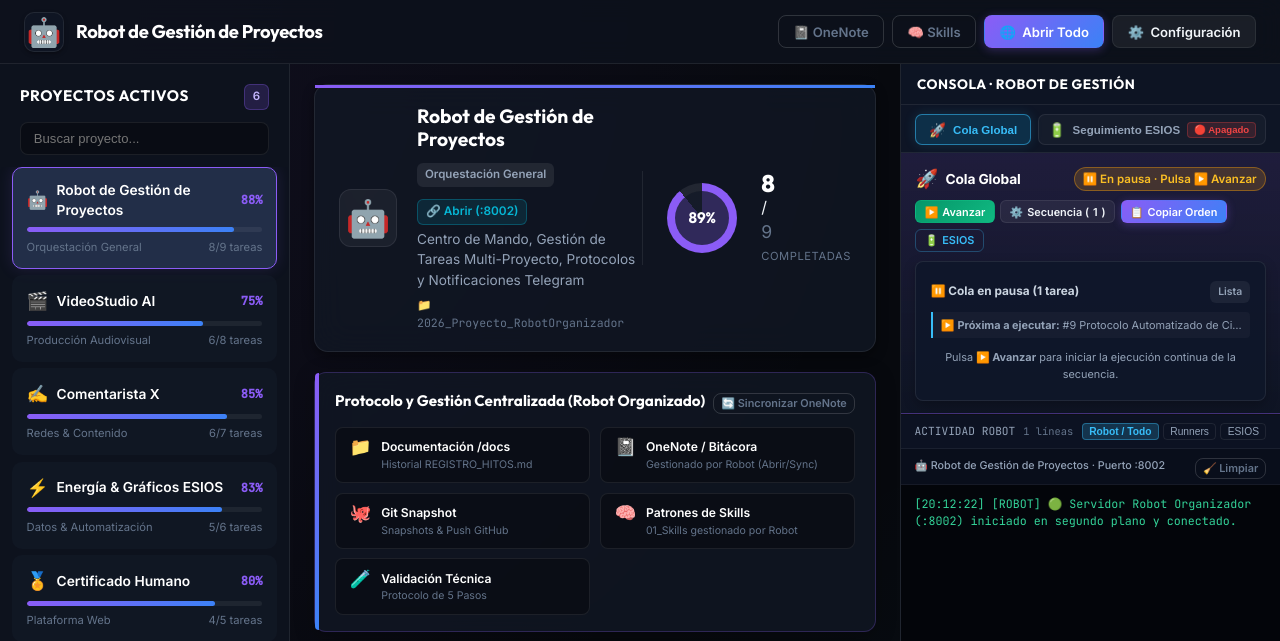
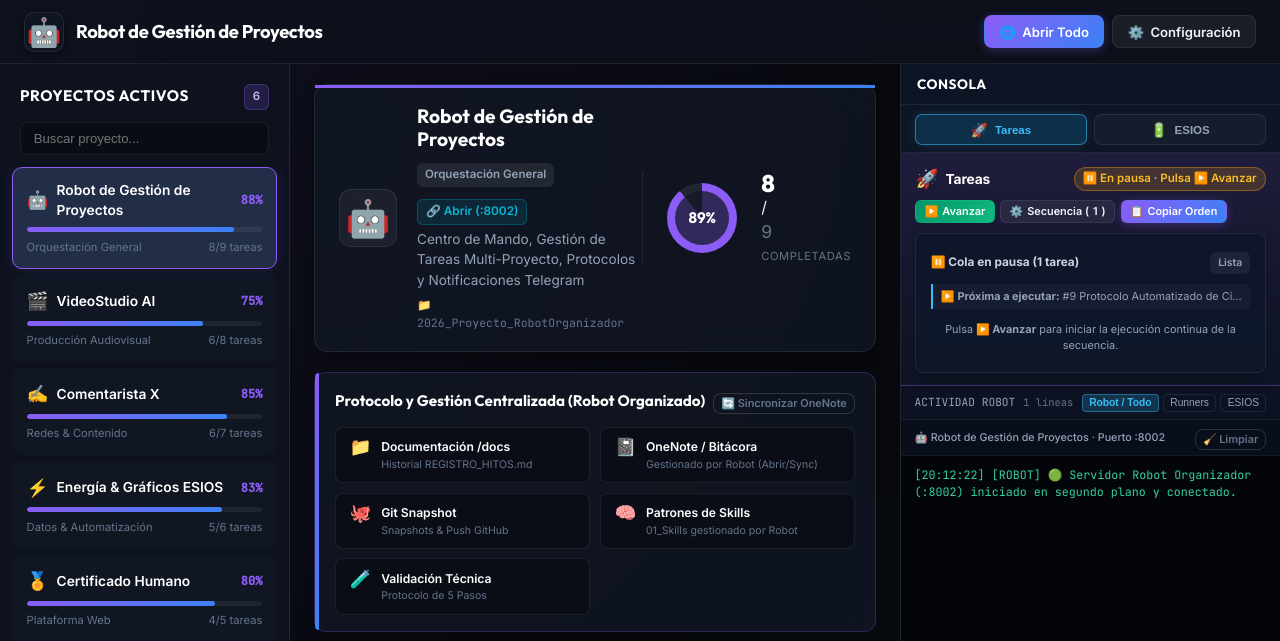
Before and after one commit to Guivila-GVL/Robot_Organizador, a FastAPI app: page / in a window 1280 px wide. Shown: the top 641 px of the page. Run offline with FastAPI, Linux system fonts and the light colour scheme; data comes from the database, SQL or seed files in the repository; data that the repository does not hold is empty.

Commit message:
feat(hito): Quitar lo de «Robot de Gestión» de OneNote [protocolo-completado]

```diff
--- a/app/static/js/app.js
+++ b/app/static/js/app.js
@@ -2064,9 +2064,6 @@ function renderSelectedTrackingCard(data) {
         </button>
         <button type="button" class="btn btn-xs btn-outline" onclick="openServiceUrl('http://127.0.0.1:8050')" style="flex:1; justify-content:center;" title="Abrir panel web local del Actualizador ESIOS">
           🔗 Panel :8050
-        </button>
-        <button type="button" class="btn btn-xs btn-secondary" onclick="setSidebarTopTab('queue')" style="flex:1; justify-content:center;" title="Volver a la vista de Cola Global">
-          🚀 Cola Global
         </button>
       </div>
     </div>
--- a/app/templates/index.html
+++ b/app/templates/index.html
@@ -26,12 +26,6 @@
 
     <!-- Top Action Buttons -->
     <div class="nav-actions">
-      <button class="btn btn-outline" onclick="openProjectResource('onenote')" title="Abrir Bloc de notas en OneNote gestionado por el Robot">
-        <span>📓 OneNote</span>
-      </button>
-      <button class="btn btn-outline" onclick="openProjectResource('skills')" title="Abrir carpeta de Skills y patrones centralizada">
-        <span>🧠 Skills</span>
-      </button>
       <button class="btn btn-primary" id="btnOpenAllServices" title="Abrir todas las páginas de servicios activos">
         <span class="btn-icon">🌐</span> Abrir Todo
       </button>
@@ -209,28 +203,27 @@
       <!-- Encabezado de la barra lateral -->
       <div class="sidebar-header activity-sidebar-header">
         <div class="activity-title-group">
-          <h2>Consola · Robot de Gestión</h2>
+          <h2>Consola</h2>
         </div>
       </div>
 
-      <!-- Selector de Pestañas Superiores: Cola Global vs Seguimiento ESIOS -->
+      <!-- Selector de Pestañas Superiores: Tareas vs ESIOS -->
       <div class="sidebar-top-tabs" id="sidebarTopTabs">
-        <button type="button" class="sidebar-top-tab active" id="tabBtnQueue" onclick="setSidebarTopTab('queue')" title="Panel y control de ejecución de la Cola Global">
-          <span class="tab-icon">🚀</span> Cola Global
+        <button type="button" class="sidebar-top-tab active" id="tabBtnQueue" onclick="setSidebarTopTab('queue')" title="Panel y control de ejecución de Tareas">
+          <span class="tab-icon">🚀</span> Tareas
         </button>
         <button type="button" class="sidebar-top-tab" id="btnTrackEsios" onclick="setSidebarTopTab('esios')" title="Pestaña de seguimiento e ingesta en vivo de ESIOS (:8050)">
-          <span class="tab-icon">🔋</span> Seguimiento ESIOS
-          <span class="esios-status-chip" id="esiosStatusChip">✅ Listo</span>
+          <span class="tab-icon">🔋</span> ESIOS
         </button>
       </div>
 
-      <!-- PANEL A: Gestión y Control de la Cola Global -->
+      <!-- PANEL A: Gestión y Control de Tareas -->
       <div class="global-queue-panel" id="globalQueuePanel">
         <div class="queue-panel-header">
           <div class="queue-panel-top-row">
             <div class="queue-panel-status">
               <span class="queue-panel-icon">🚀</span>
-              <span class="queue-panel-title">Cola Global</span>
+              <span class="queue-panel-title">Tareas</span>
             </div>
             <span class="queue-runner-chip" id="queueRunnerChip">🟢 En espera</span>
           </div>
@@ -246,9 +239,6 @@
             </button>
             <button class="btn btn-primary btn-xs" id="btnSidebarCopyQueue" onclick="copyGlobalQueueSequence()" title="Copiar orden completa para pegarla en Antigravity">
               <span class="btn-icon">📋</span> Copiar Orden
-            </button>
-            <button class="btn btn-outline btn-xs btn-open-esios" id="btnQuickOpenEsios" onclick="setSidebarTopTab('esios')" title="Abrir pestaña de Seguimiento ESIOS">
-              <span class="btn-icon">🔋</span> ESIOS
             </button>
           </div>
         </div>
```
Also changed, not shown: docs/REGISTRO_HITOS.md (+15 -0 lines), tests/test_ui_mods_task92.py (added, +35 -0 lines), 1 other file.
